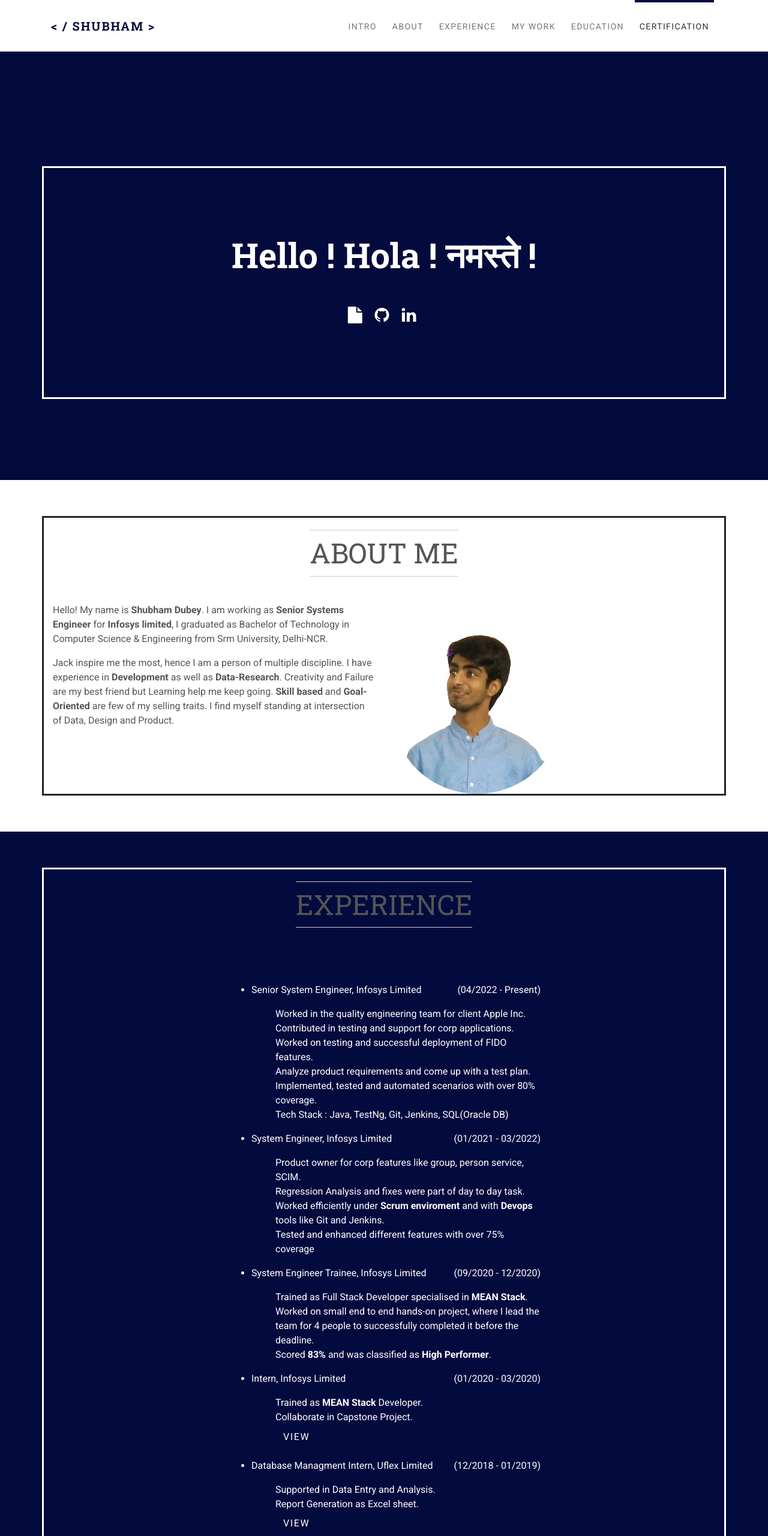
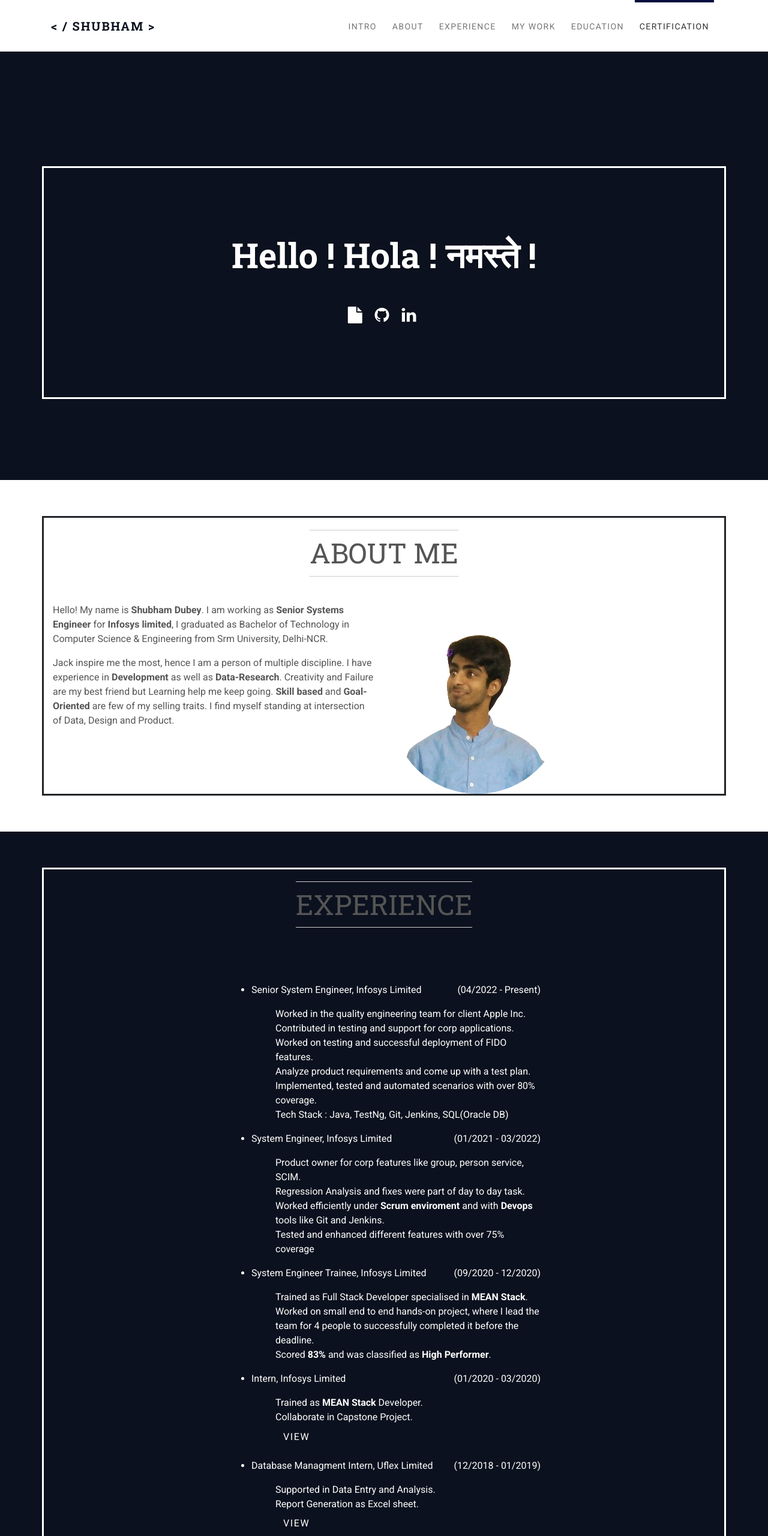
Before and after one commit to shubham7151/findme, a plain HTML site: page index.html in a window 1280 px wide. Shown: the top 2560 px of the page at 60% size. Drawn offline with nearby package versions, Linux system fonts and the light colour scheme.

Commit message:
updated background

```diff
--- a/index.html
+++ b/index.html
@@ -27,7 +27,7 @@
   <!-- navbar-->
   <header class="header">
     <nav class="navbar navbar-expand-lg fixed-top">
-      <div class="container"><a href="#intro" class="navbar-brand scrollTo" style="color:#030a3e; " >&lt; &sol; Shubham &gt;</a>
+      <div class="container"><a href="#intro" class="navbar-brand scrollTo" style="color:hsl(219, 48%, 8%); " >&lt; &sol; Shubham &gt;</a>
         <button type="button" data-toggle="collapse" data-target="#navbarcollapse"
           aria-controls="navbarSupportedContent" aria-expanded="false" aria-label="Toggle navigation"
           class="navbar-toggler navbar-toggler-right"><span class="fa fa-bars"></span></button>
@@ -46,7 +46,7 @@
     </nav>
   </header>
   <!-- Intro Image-->
-  <section id="intro" style="background: #030a3e center center no-repeat;opacity: 1; background-size: cover;"
+  <section id="intro" style="background: hsl(219, 48%, 8%) center center no-repeat;opacity: 1; background-size: cover;"
     class="intro-section pb-2">
     <div class="container text-center" style="border-style: solid;">
       <h1 data-animate="fadeInDown" class="text-shadow mb-5" style="margin: 10%;">Hello ! Hola ! नमस्ते !</h1>
@@ -78,8 +78,8 @@
     </div>
   </section>
   <!-- Service-->
-  <section id="services" class="services-section" style="color:#fff; background-color: #030a3e;" >
-    <div class="container" style="border-style: solid; background: #030a3e center center no-repeat;opacity: 1; background-size: cover;">
+  <section id="services" class="services-section" style="color:#fff; background-color: hsl(219, 48%, 8%);" >
+    <div class="container" style="border-style: solid; background: hsl(219, 48%, 8%) center center no-repeat;opacity: 1; background-size: cover;">
       <header class="text-center">
         <h2 data-animate="fadeInDown" class="title">Experience</h2>
       </header>
@@ -355,7 +355,7 @@ The idea of project is to analyse the movie and ratings dataset (source: https:/
     </div>
   </section>
   <!-- Education -->
-  <section id="education" class="services-section " style="color:#fff; background-color: #030a3e;" >
+  <section id="education" class="services-section " style="color:#fff; background-color: hsl(219, 48%, 8%);" >
     <div class="container" style="border-style: solid">
       <header class="text-center">
         <h2 data-animate="faxdeInDown" class="title">Education</h2>
```
